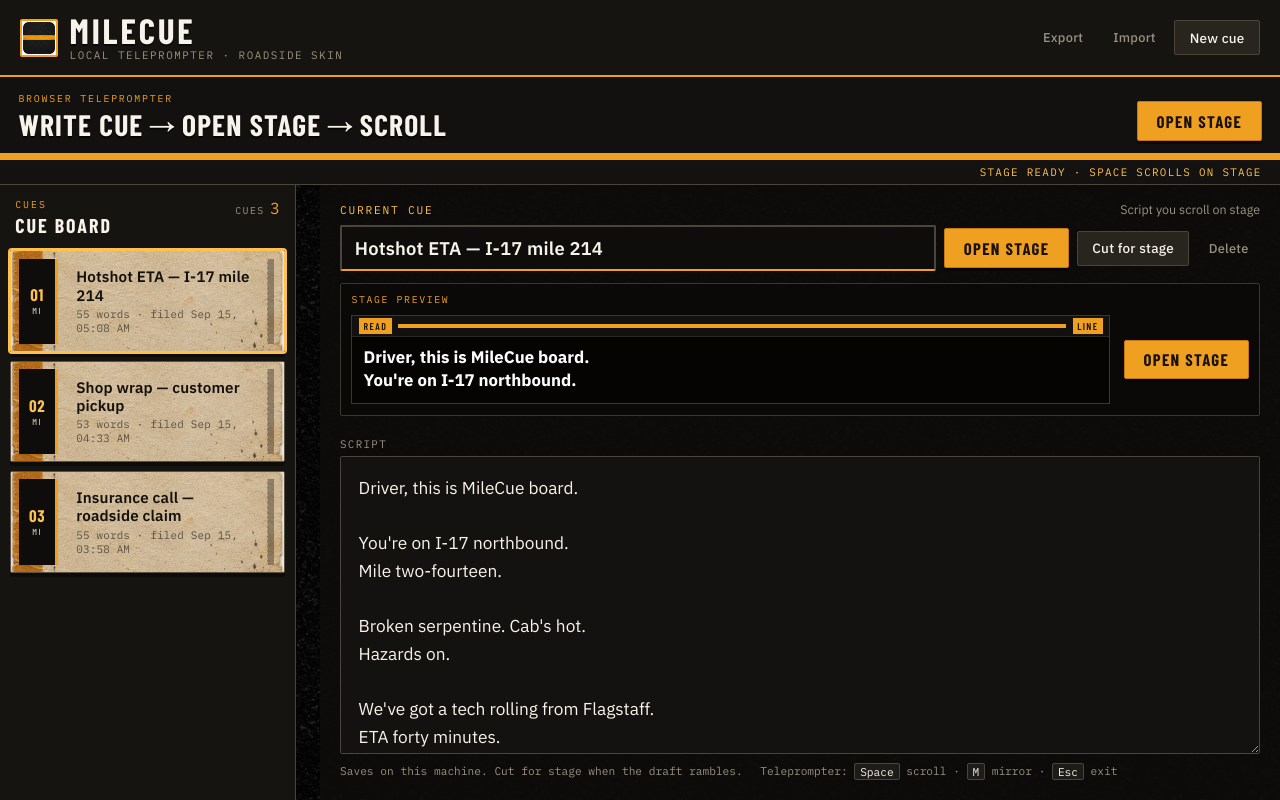
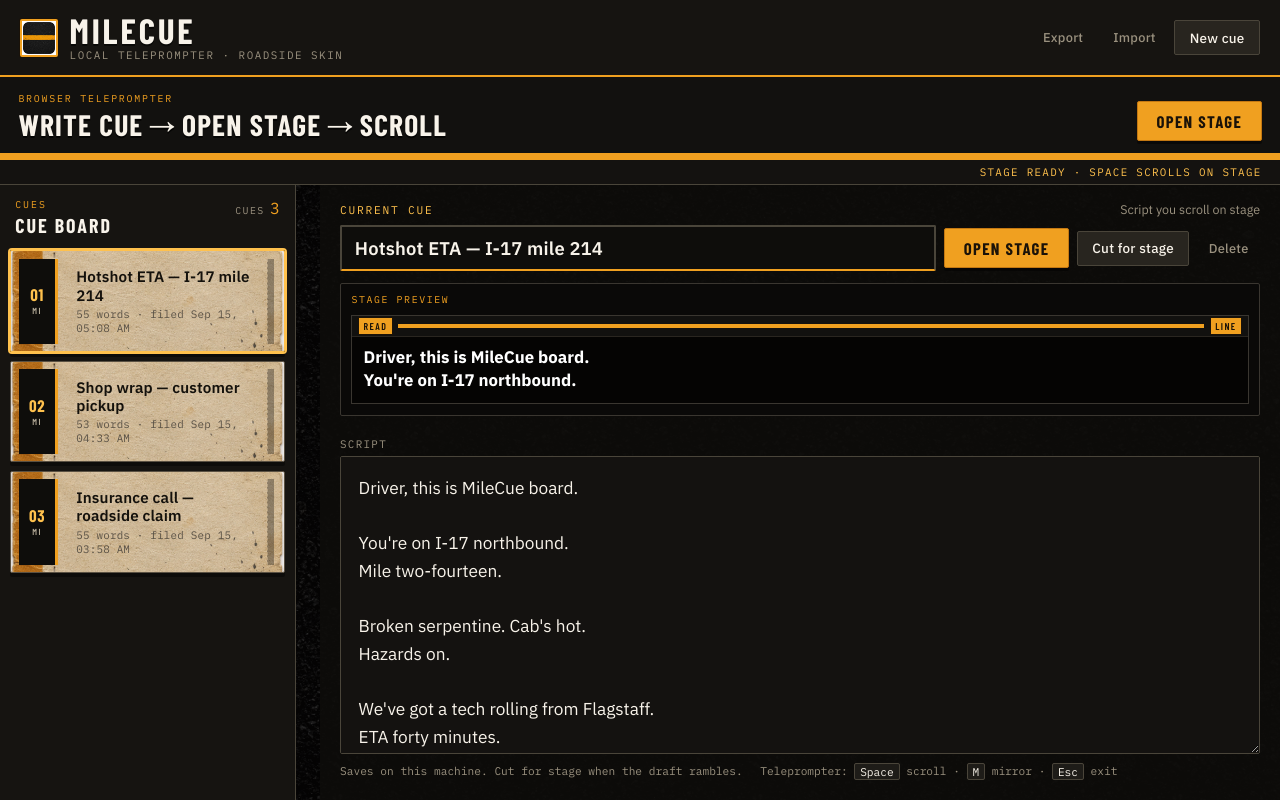
Before and after one commit to Btheriot83/buildgames-teleprompter, a React (Vite) app: page / in a window 1280 px wide. Built offline with nearby package versions, Linux system fonts and the light colour scheme; a web font is replaced by a local one.

Commit message:
r14: buttons single Open stage primary

```diff
--- a/src/App.tsx
+++ b/src/App.tsx
@@ -396,9 +396,6 @@ export default function App() {
                       </div>
                       <pre className="stage-preview-text">{previewLines(selected.body, 2)}</pre>
                     </div>
-                    <button type="button" className="btn btn-primary btn-stage stage-preview-go" onClick={openPrompt}>
-                      Open stage
-                    </button>
                   </div>
                 )}
 
--- a/src/index.css
+++ b/src/index.css
@@ -2181,3 +2181,9 @@ a {
   font-size: 1.15rem;
   letter-spacing: 0.01em;
 }
+
+/* r14: buttons — single Open stage primary (toolbar); preview is proof only */
+.stage-preview {
+  grid-template-columns: 1fr;
+}
+.stage-preview-go { display: none !important; }
```
Also changed, not shown: gauntlet/workbench-r4.md (+9 -2 lines), gauntlet/shots-r4/r14-single-primary.png (added).
